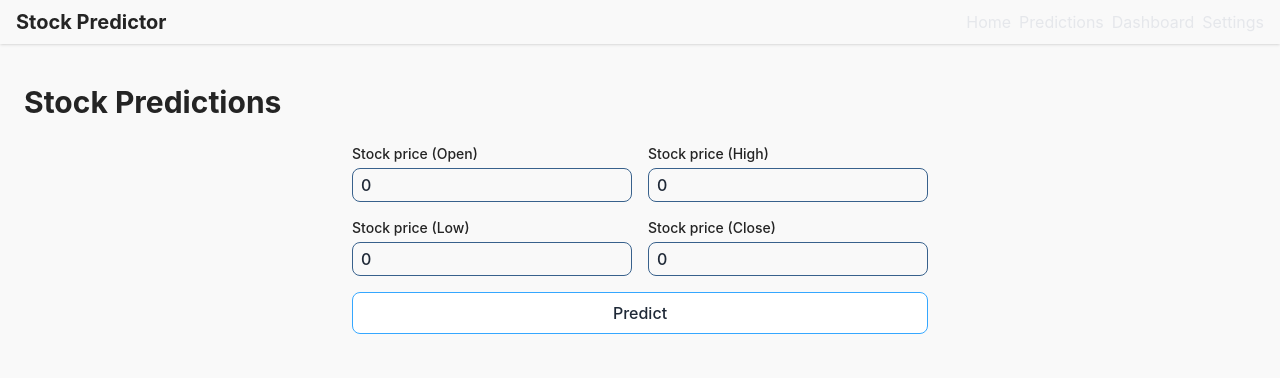
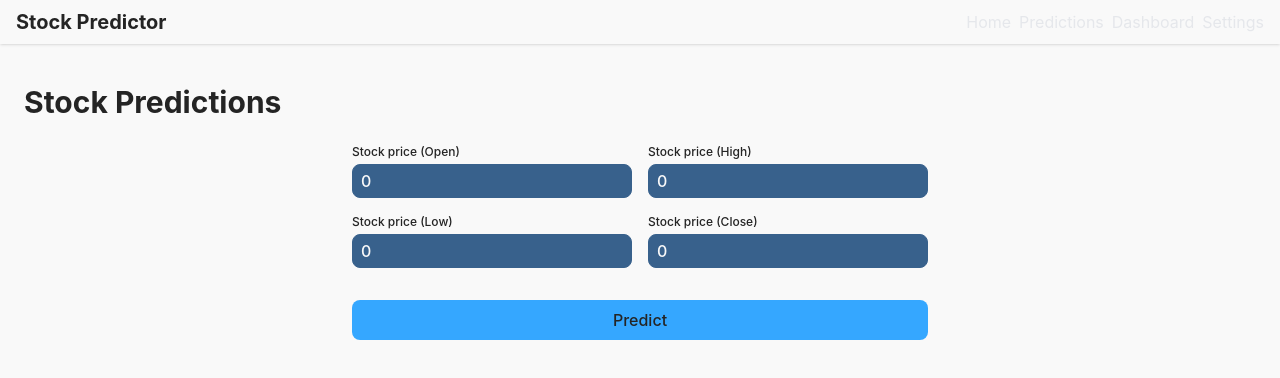
Before and after one commit to nbursa/stock-price-predictor, a Vue app: page /predictions in a window 1280 px wide. Shown: the top 378 px of the page. Built offline with nearby package versions, Linux system fonts and the light colour scheme.

Commit message:
Improve ui

```diff
--- a/src/views/StockPredictions.vue
+++ b/src/views/StockPredictions.vue
@@ -2,27 +2,27 @@
   <div class="p-6 min-h-screen">
     <h1 class="text-3xl font-bold mb-6">Stock Predictions</h1>
     <form @submit.prevent="predictStock" class="mb-6 max-w-xl mx-auto">
-      <div class="grid grid-cols-2 gap-4 mb-4">
+      <div class="grid grid-cols-2 gap-4 mb-8">
         <div class="">
-          <label for="open" class="block text-sm font-medium ">Stock price (Open)</label>
-          <input id="open" type="number" v-model.number="inputData.Open" placeholder="Enter opening price" class="mt-1 w-full px-2 py-1 border rounded-lg text-gray-800" />
+          <label for="open" class="block text-xs font-medium ">Stock price (Open)</label>
+          <input id="open" type="number" v-model.number="inputData.Open" placeholder="Enter opening price" class="mt-1 w-full px-2 py-1 border rounded-lg" />
         </div>
         <div class="">
-          <label for="high" class="block text-sm font-medium">Stock price (High)</label>
-          <input id="high" type="number" v-model.number="inputData.High" placeholder="Enter highest price" class="mt-1 w-full px-2 py-1 border rounded-lg text-gray-800" />
+          <label for="high" class="block text-xs font-medium">Stock price (High)</label>
+          <input id="high" type="number" v-model.number="inputData.High" placeholder="Enter highest price" class="mt-1 w-full px-2 py-1 border rounded-lg" />
         </div>
         <div class="">
-          <label for="low" class="block text-sm font-medium">Stock price (Low)</label>
-          <input id="low" type="number" v-model.number="inputData.Low" placeholder="Enter lowest price" class="mt-1 w-full px-2 py-1 border rounded-lg text-gray-800" />
+          <label for="low" class="block text-xs font-medium">Stock price (Low)</label>
+          <input id="low" type="number" v-model.number="inputData.Low" placeholder="Enter lowest price" class="mt-1 w-full px-2 py-1 border rounded-lg" />
         </div>
         <div class="">
-          <label for="close" class="block text-sm font-medium">Stock price (Close)</label>
-          <input id="close" type="number" v-model.number="inputData.Close" placeholder="Enter closing price" class="mt-1 w-full px-2 py-1 border rounded-lg text-gray-800" />
+          <label for="close" class="block text-xs font-medium">Stock price (Close)</label>
+          <input id="close" type="number" v-model.number="inputData.Close" placeholder="Enter closing price" class="mt-1 w-full px-2 py-1 border rounded-lg" />
         </div>
       </div>
 
       <div class="md:col-span-2">
-        <button type="submit" class="w-full px-4 py-2 bg-white text-gray-800 rounded-lg">Predict</button>
+        <button type="submit" class="w-full px-4 py-2 rounded-lg">Predict</button>
       </div>
     </form>
     <div v-if="loading" class="text-blue-500 mb-4">Fetching predictions...</div>
@@ -30,7 +30,7 @@
     <div v-if="predictions.length">
       <h2 class="text-2xl font-semibold mb-4">Prediction:</h2>
       <ul class="space-y-2">
-        <li v-for="(prediction, index) in predictions" :key="index" class="p-4 bg-white shadow rounded-lg">
+        <li v-for="(prediction, index) in predictions" :key="index" class="p-4 shadow rounded-lg">
           <span class="text-sm">Predicted Volume:</span> {{ prediction.toFixed(2) }}
         </li>
       </ul>
@@ -39,7 +39,7 @@
 
     <div v-if="pastPredictions.length" class="flex flex-col items-center justify-between">
       <h2 class="text-2xl font-semibold mb-4">Past Predictions:</h2>
-      <ul class="flex flex-wrap gap-3 list-none m-0 p-0 mx-auto">
+      <ul class="inline-flex flex-wrap gap-3 list-none m-0 p-0 mx-auto max-w-fit">
         <li v-for="(pastPrediction, index) in pastPredictions" :key="index" class="p-2 pr-4 shadow-lg rounded-lg border border-white">
 
           <div class="mb-4 text-xs pl-2 flex items-center justify-between"><span class="rounded-full bg-white text-gray-800 inline-flex w-5 h-5 items-center justify-center">{{index + 1}}</span> <span>Date: {{ new Date(pastPrediction.date).toLocaleString() }}</span></div>
```
Also changed, not shown: src/assets/css/tailwind.css.
